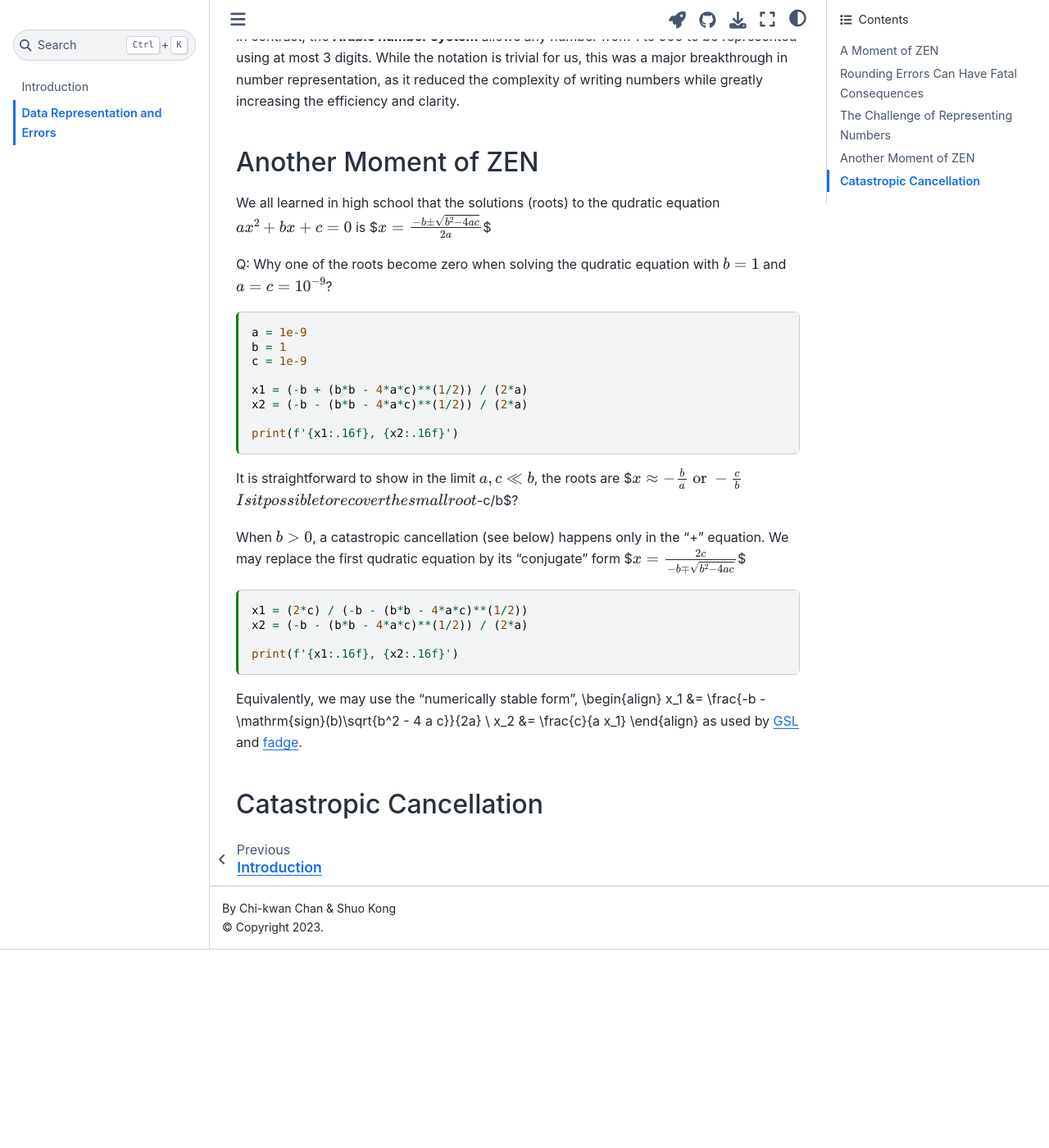
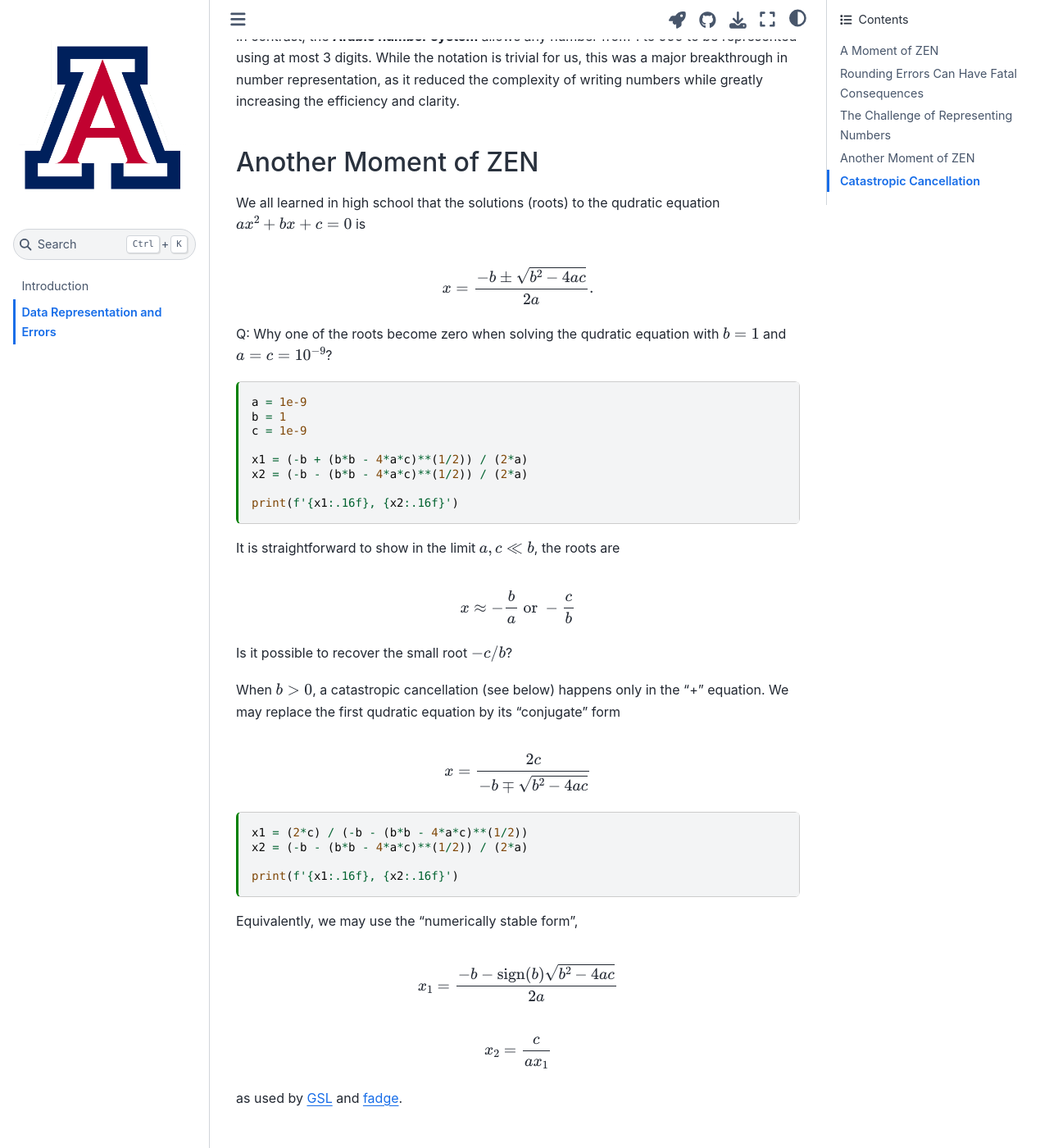
Before and after one commit to ua-2024q3-astr513/astr513, a Jupyter Book: the page built from docs/data.md, in a window 1280 px wide and 1400 px high, scrolled down 2062 px. Shown: the whole window at 82% size. Built offline with Jupyter Book 1.0.4 settings and Sphinx 7.4.7 and the Sphinx Book theme 1.1.4, drawn with Linux system fonts in a browser that asks for light colours; before the commit the page ends 3220 px from its top, so only the background shows below that.

Commit message:
Fix equations

````diff
--- a/docs/data.md
+++ b/docs/data.md
@@ -99,8 +99,9 @@ While the notation is trivial for us, this was a major breakthrough in number re
 ## Another Moment of ZEN
 
 We all learned in high school that the solutions (roots) to the qudratic equation $a x^2 + b x + c = 0$ is
+
 $$
-x = \frac{-b \pm \sqrt{b^2 - 4 a c}}{2a}
+x = \frac{-b \pm \sqrt{b^2 - 4 a c}}{2a}.
 $$
 
 Q: Why one of the roots become zero when solving the qudratic equation with $b = 1$ and $a = c = 10^{-9}$?
@@ -117,15 +118,18 @@ print(f'{x1:.16f}, {x2:.16f}')
 ```
 
 It is straightforward to show in the limit $a, c \ll b$, the roots are
+
 $$
 x \approx -\frac{b}{a} \mbox{ or } -\frac{c}{b}
 $$
+
 Is it possible to recover the small root $-c/b$?
 
 +++
 
 When $b > 0$, a catastropic cancellation (see below) happens only in the "+" equation.
 We may replace the first qudratic equation by its "conjugate" form
+
 $$
 x = \frac{2c}{-b \mp \sqrt{b^2 - 4 a c}}
 $$
@@ -138,10 +142,15 @@ print(f'{x1:.16f}, {x2:.16f}')
 ```
 
 Equivalently, we may use the "numerically stable form",
-\begin{align}
-x_1 &= \frac{-b - \mathrm{sign}(b)\sqrt{b^2 - 4 a c}}{2a} \\
-x_2 &= \frac{c}{a x_1}
-\end{align}
+
+$$
+x_1 = \frac{-b - \mathrm{sign}(b)\sqrt{b^2 - 4 a c}}{2a}
+$$
+
+$$
+x_2 = \frac{c}{a x_1}
+$$
+
 as used by
 [GSL](https://git.savannah.gnu.org/cgit/gsl.git/tree/poly/solve_quadratic.c#n57) and
 [fadge](https://github.com/adxsrc/fadge/blob/main/mod/fadge/utils.py#L25).
````
